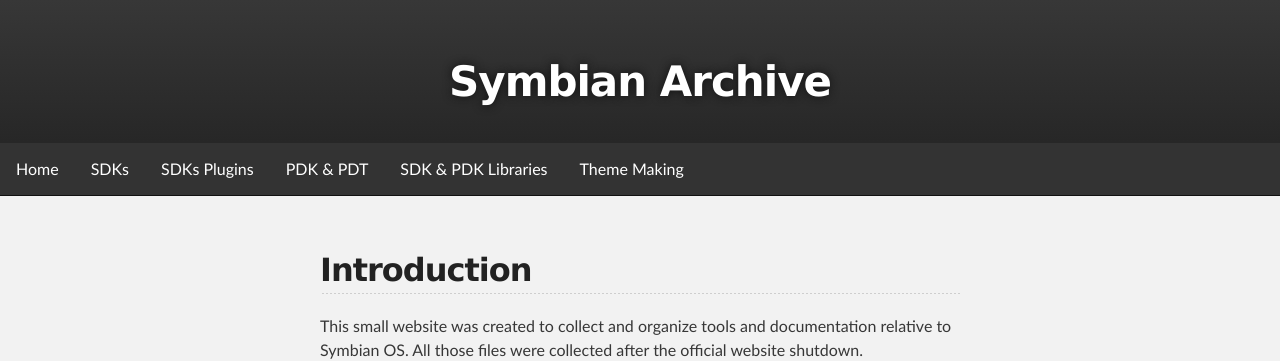
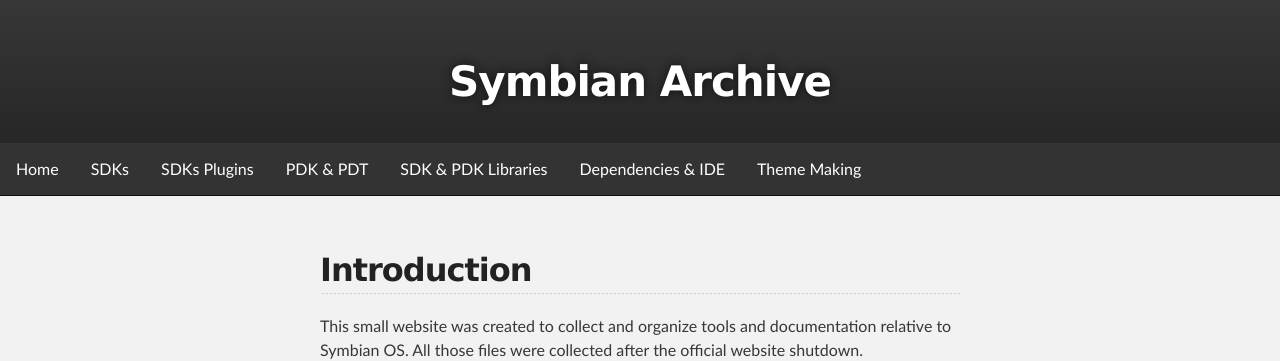
Before and after one commit to mrRosset/Symbian-Archive, a Jekyll site: the page built from index.md, in a window 1280 px wide. Shown: the top 361 px of the page. Built offline with Jekyll 4.4.1, drawn with Linux system fonts in a browser that asks for light colours; our own code applies the rules of GitHub Pages for plain Markdown files; the repository's description, which GitHub fills in, is left out.

Commit message:
add DEp&IDE to menu

```diff
--- a/_layouts/default.html
+++ b/_layouts/default.html
@@ -36,7 +36,7 @@
 			<li><a href="SDKs-Plugins.html">SDKs Plugins</a></li>
 			<li><a href="PDK&PDT.html">PDK &amp; PDT</a></li>
 			<li><a href="SDKs-Docs.html">SDK &amp; PDK Libraries</a></li>
-			<!--<li><a href="#notdone">Dependencies &amp; Tools</a></li>-->
+			<li><a href="Dep&IDE.html">Dependencies &amp; IDE</a></li>
 			<li><a href="Themes.html">Theme Making</a></li>
 		  </ul>
         </header>
```
